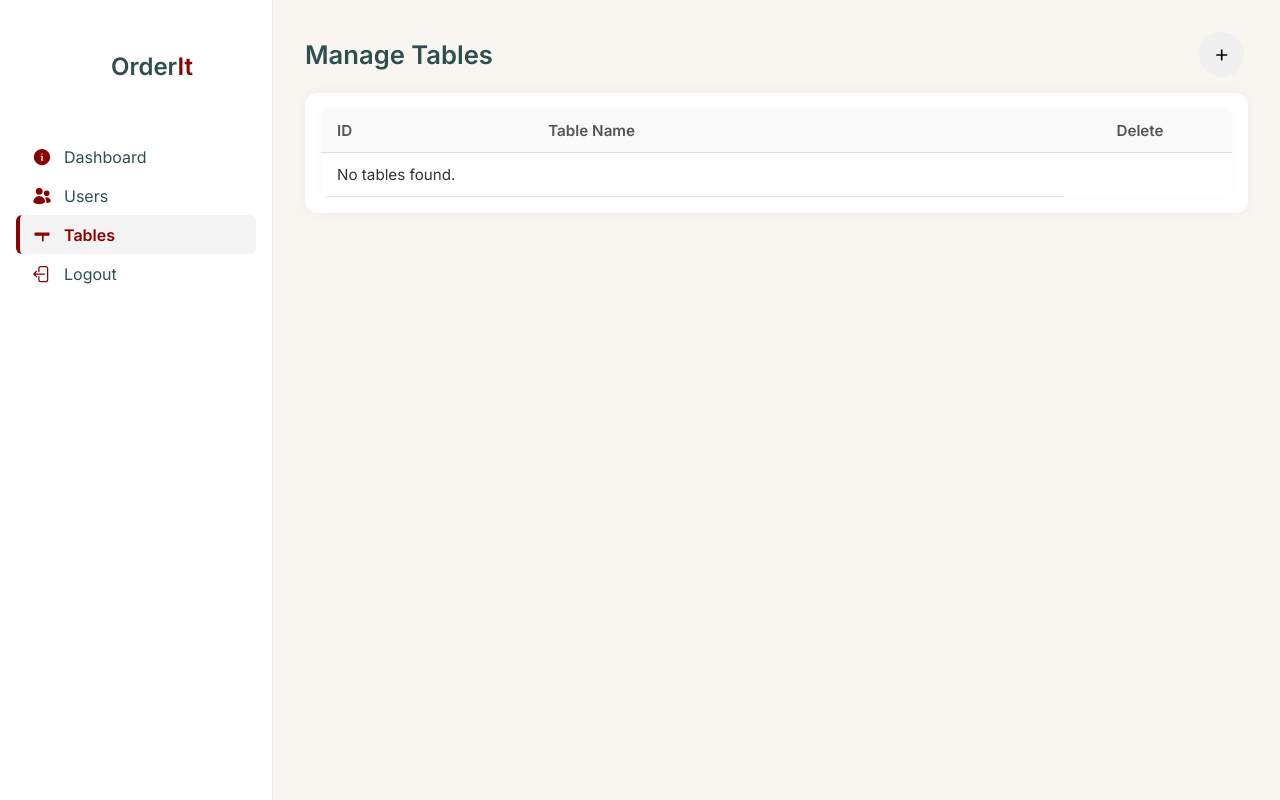
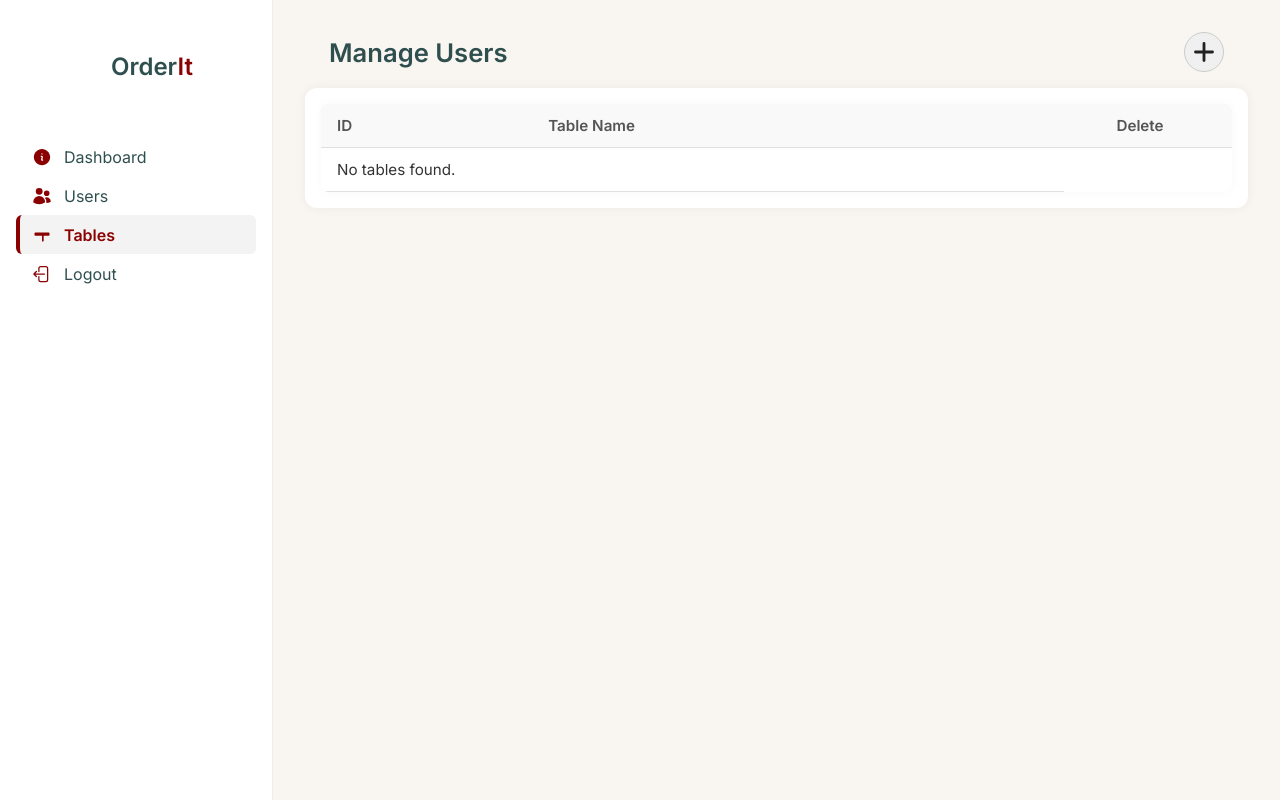
Before and after one commit to GeorgeMoucht/OrderIt, a Django app: page /web/tables/ in a window 1280 px wide. Run offline with Django 5.2, Linux system fonts and the light colour scheme; the visitor is signed in with stand-in values (Sample User, id 1); data that the repository does not hold is empty.

Commit message:
Fix the UI of btn to create tables to be the same as mage-users component.

```diff
--- a/backend/web/templates/web/manage_tables.html
+++ b/backend/web/templates/web/manage_tables.html
@@ -9,9 +9,9 @@
 {% endblock %}
 
 {% block content %}
-<div style="display: flex; justify-content: space-between; align-items: center; margin-bottom: 1rem;">
-    <h2 style="margin: 0;">Manage Tables</h2>
-    <button id="add-table-btn" class="icon-btn" title="Add Table">
+<div class="user-header">
+    <h2>Manage Users</h2>
+    <button id="add-table-btn" class="add-user-icon" title="Add Table">
         {% include "web/icons/plus-icon-solid.html" %}
     </button>
 </div>
```
